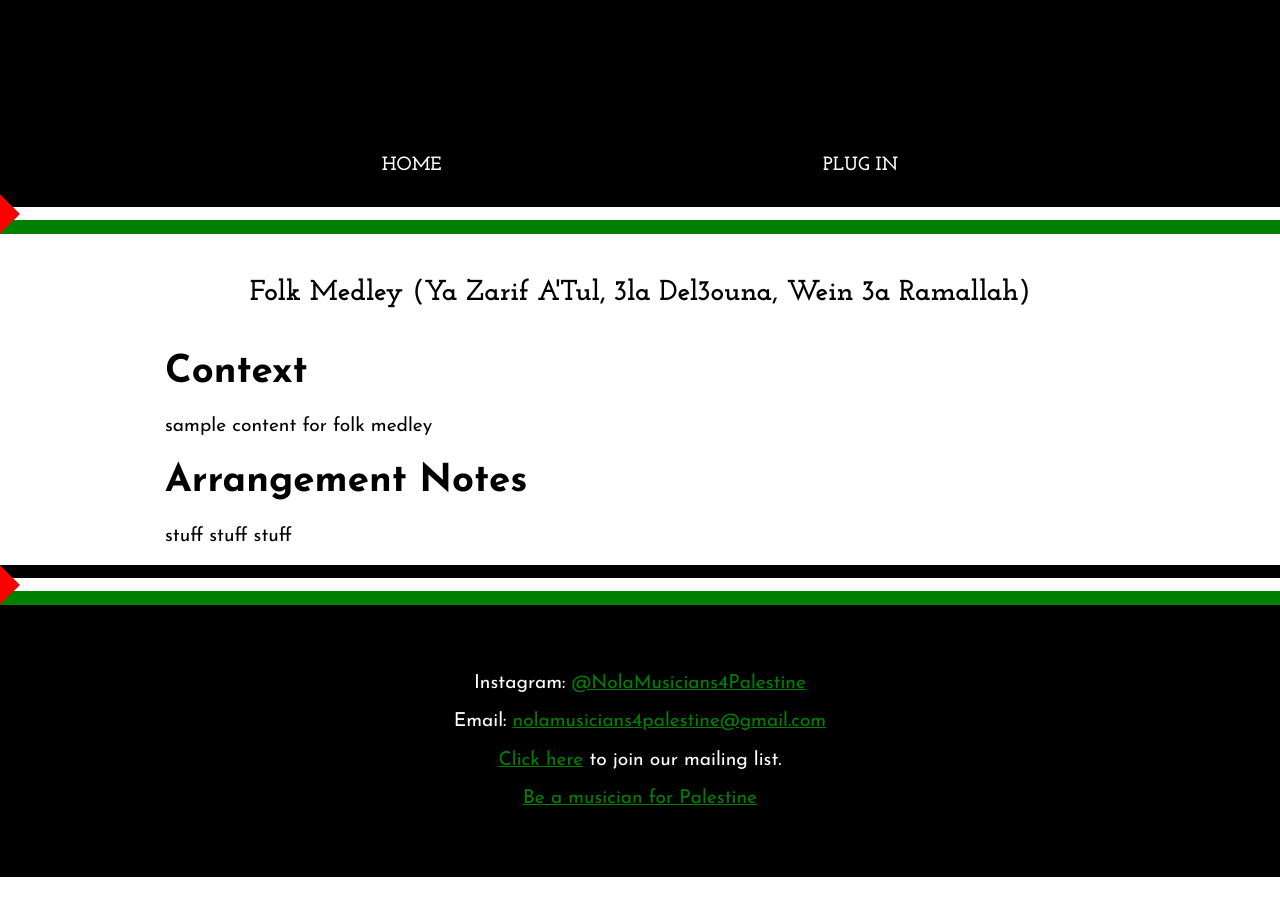
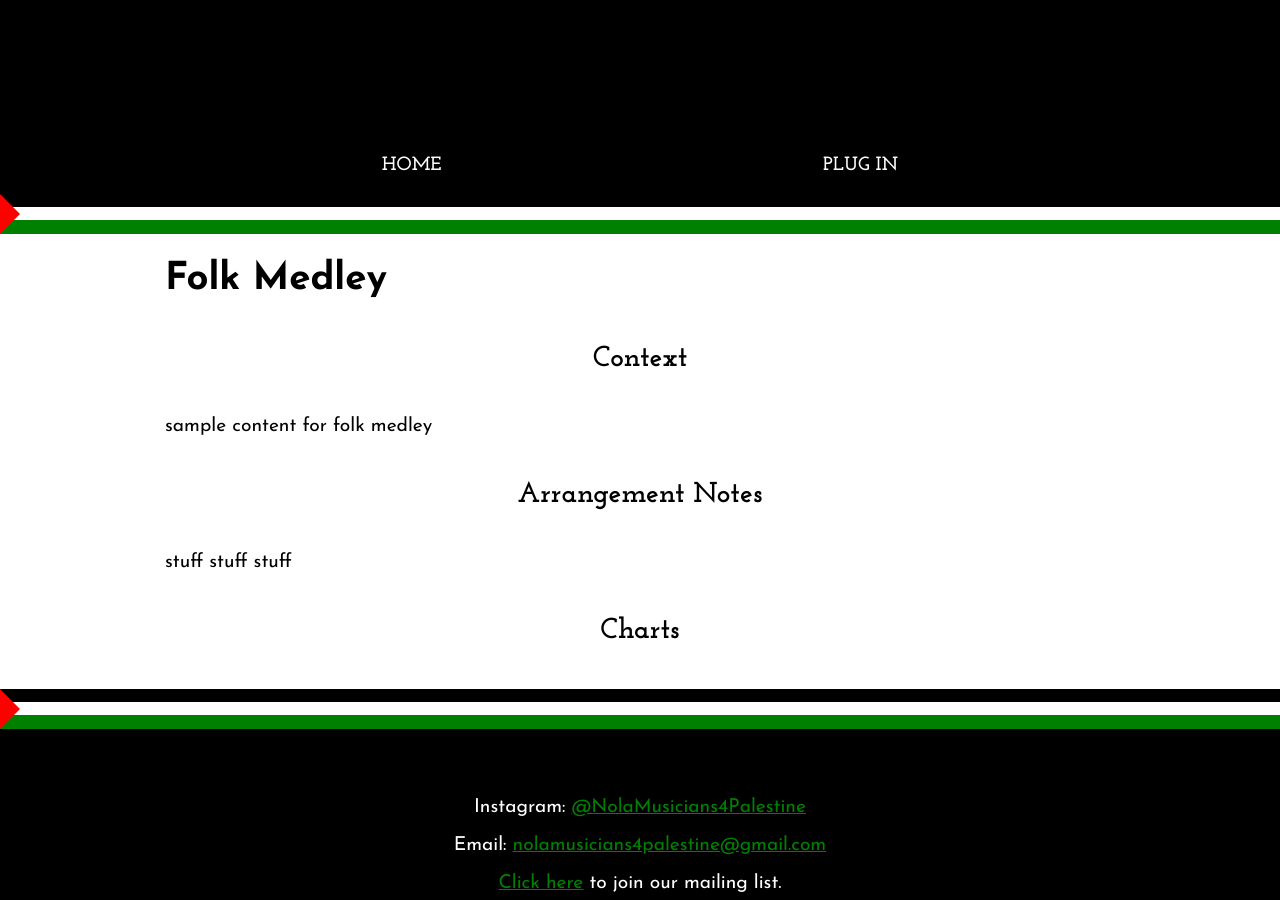
Before and after one commit to beatboxchad/nm4p_website, a Jekyll site: the page built from _songs/folk_medley.md, in a window 1280 px wide and 900 px high, scrolled down 616 px. Built offline with Jekyll 4.4.1, drawn with Linux system fonts in a browser that asks for light colours; before the commit the page ends 1493 px from its top, so only the background shows below that.

Commit message:
chart PDFs look in assets/charts

```diff
--- a/_config.yml
+++ b/_config.yml
@@ -20,7 +20,6 @@
       layout: "post"
 
   - scope:
-      path: ""
       type: "songs"
     values:
       layout: "song"
--- a/_layouts/song.html
+++ b/_layouts/song.html
@@ -3,6 +3,13 @@
 ---
 
 <div class="centered-section">
-	<h2>{{ page.title }}</h2>
+	<h1>{{ page.title }}</h1>
 	{{ page.content }}
+	<h2>Charts</h2>
+	<ul>
+	{% assign chart_files = site.static_files | where_exp: "chart_file", "chart_file.path contains page.charts_folder" %}
+	{% for chart in chart_files %}
+		<li><a href="{{ chart.path | absolute_url }}">{{ chart.basename }}</a></li>
+	{% endfor %}
+	</ul>
 </div>
--- a/_songs/folk_medley.md
+++ b/_songs/folk_medley.md
@@ -1,14 +1,15 @@
 ---
-title: Folk Medley (Ya Zarif A'Tul, 3la Del3ouna, Wein 3a Ramallah)
+title: Folk Medley
+subtitle: Ya Zarif A'Tul, 3la Del3ouna, Wein 3a Ramallah
 composer: Traditional
 charts_folder: assets/charts/folk_medley
 status: current
 arranger: Simon Moushabeck
 ---
 
-# Context
+## Context
 sample content for folk medley
 
-# Arrangement Notes
+## Arrangement Notes
 
 stuff stuff stuff
```
Also changed, not shown: 11 other files.
